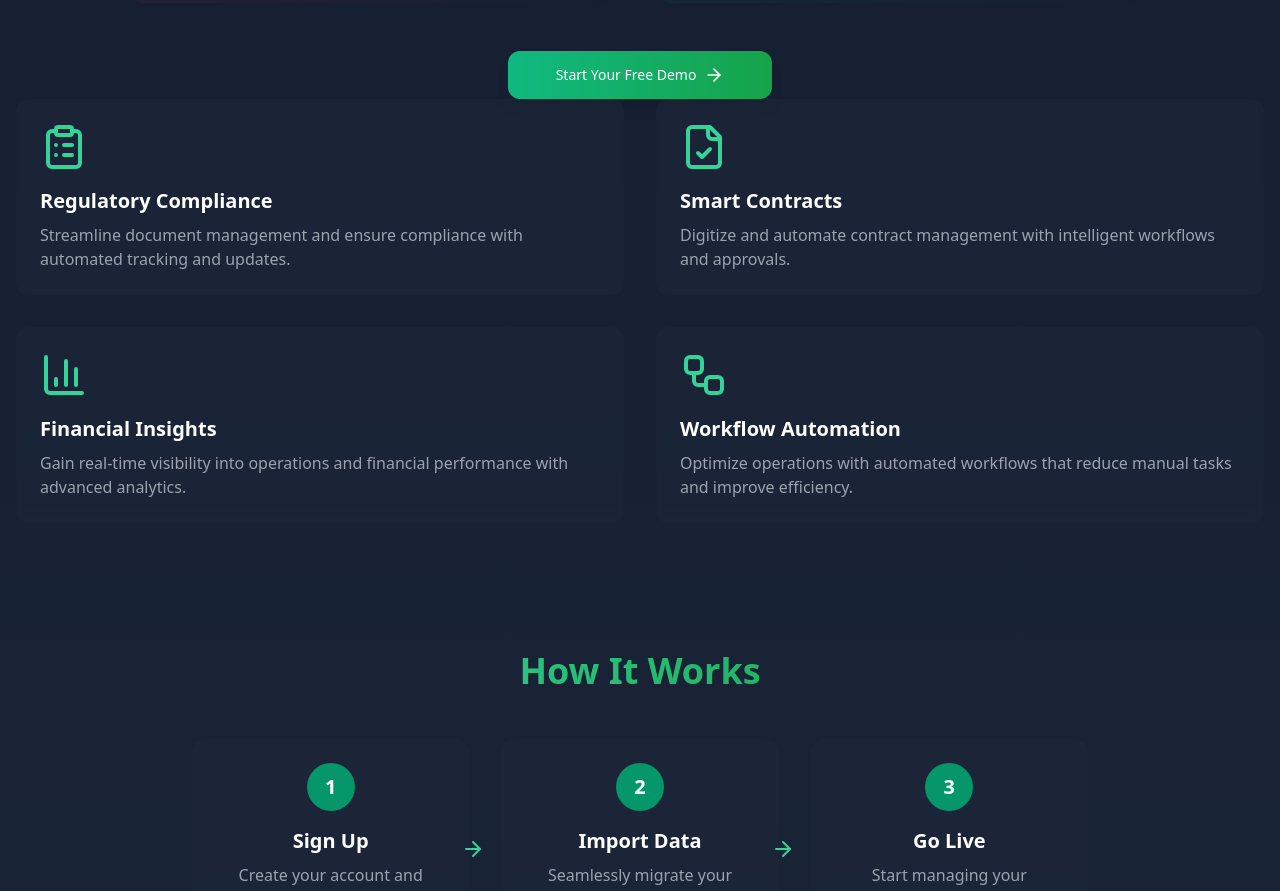
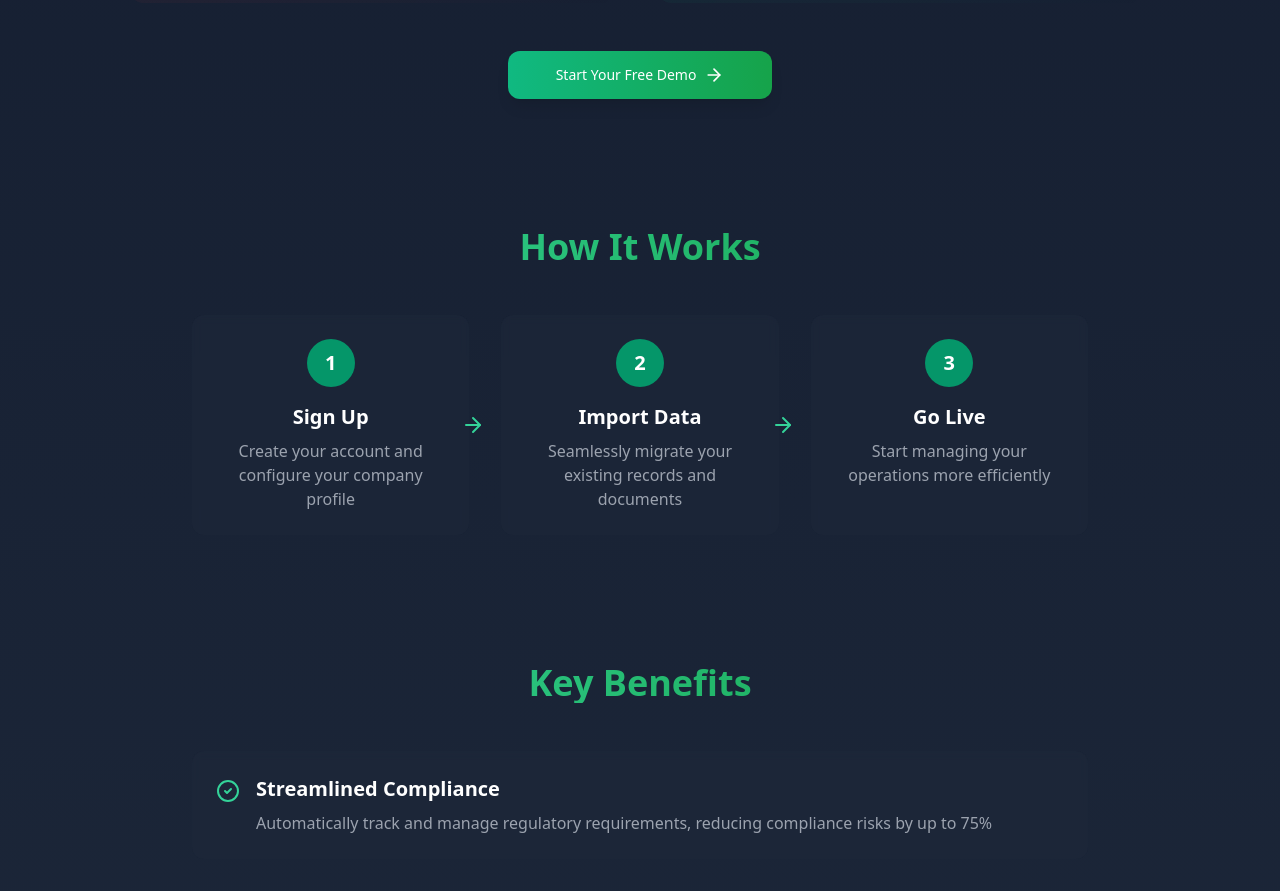
Before and after one commit to osspool/wasteflow-revolution-610bf8bd, a React (Vite) app: page / in a window 1280 px wide. Shown: the part 1775-2666 px from the top of the page. Built offline with nearby package versions, Linux system fonts and the light colour scheme.

Commit message:
Remove features section
Remove the Regulatory Compliance, Smart Contracts, Financial Insights, and Workflow Automation sections from the FeaturesSection component.

```diff
--- a/src/components/landing/FeaturesSection.tsx
+++ /dev/null
@@ -1,41 +0,0 @@
-import React from "react";
-import { ClipboardList, FileCheck, BarChart3, Workflow } from "lucide-react";
-
-export const FeaturesSection = () => {
-  return (
-    <div className="grid md:grid-cols-2 gap-8 text-left">
-      <div className="p-6 bg-slate-800/50 rounded-xl backdrop-blur-sm">
-        <ClipboardList className="h-12 w-12 text-emerald-400 mb-4" />
-        <h3 className="text-xl font-semibold mb-2">Regulatory Compliance</h3>
-        <p className="text-gray-400">
-          Streamline document management and ensure compliance with automated
-          tracking and updates.
-        </p>
-      </div>
-      <div className="p-6 bg-slate-800/50 rounded-xl backdrop-blur-sm">
-        <FileCheck className="h-12 w-12 text-emerald-400 mb-4" />
-        <h3 className="text-xl font-semibold mb-2">Smart Contracts</h3>
-        <p className="text-gray-400">
-          Digitize and automate contract management with intelligent
-          workflows and approvals.
-        </p>
-      </div>
-      <div className="p-6 bg-slate-800/50 rounded-xl backdrop-blur-sm">
-        <BarChart3 className="h-12 w-12 text-emerald-400 mb-4" />
-        <h3 className="text-xl font-semibold mb-2">Financial Insights</h3>
-        <p className="text-gray-400">
-          Gain real-time visibility into operations and financial
-          performance with advanced analytics.
-        </p>
-      </div>
-      <div className="p-6 bg-slate-800/50 rounded-xl backdrop-blur-sm">
-        <Workflow className="h-12 w-12 text-emerald-400 mb-4" />
-        <h3 className="text-xl font-semibold mb-2">Workflow Automation</h3>
-        <p className="text-gray-400">
-          Optimize operations with automated workflows that reduce manual
-          tasks and improve efficiency.
-        </p>
-      </div>
-    </div>
-  );
-};
--- a/src/pages/Index.tsx
+++ b/src/pages/Index.tsx
@@ -3,7 +3,6 @@ import { useState } from "react";
 import { FloatingParticles } from "@/components/landing/FloatingParticles";
 import { HeroSection } from "@/components/landing/HeroSection";
 import { ProblemSolutionSection } from "@/components/landing/ProblemSolutionSection";
-import { FeaturesSection } from "@/components/landing/FeaturesSection";
 import { HowItWorksSection } from "@/components/landing/HowItWorksSection";
 import { BenefitsSection } from "@/components/landing/BenefitsSection";
 import { TestimonialsSection } from "@/components/landing/TestimonialsSection";
@@ -15,7 +14,6 @@ const Index = () => {
       <div className="container mx-auto px-4 pt-20 pb-12 relative z-10">
         <HeroSection />
         <ProblemSolutionSection />
-        <FeaturesSection />
         <HowItWorksSection />
         <BenefitsSection />
         <TestimonialsSection />
```
